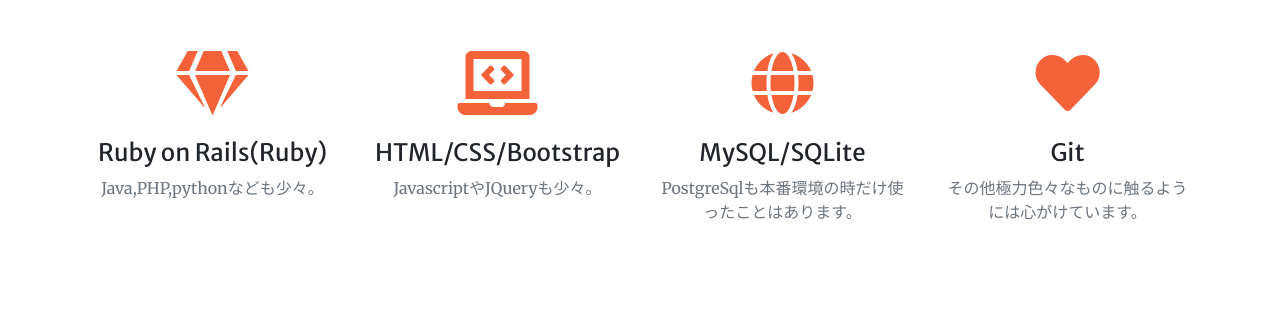
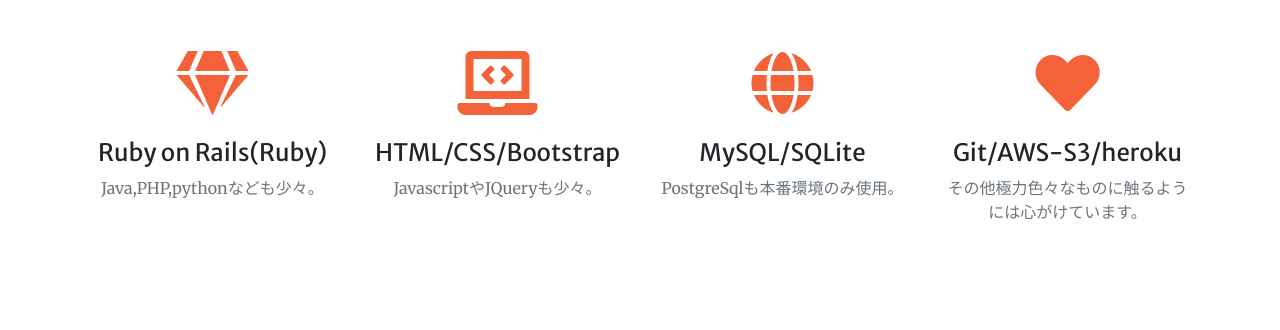
Before and after one commit to yuya1203/yuya1203.github.io, a website with bundled scripts: page index.html in a window 1280 px wide. Shown: the part 1516-1846 px from the top of the page. Built offline with nearby package versions, Linux system fonts and the light colour scheme.

Commit message:
微修正

```diff
--- a/index.html
+++ b/index.html
@@ -113,13 +113,13 @@
           <div class="mt-5">
             <i class="fas fa-4x fa-globe text-primary mb-4"></i>
             <h3 class="h4 mb-2">MySQL/SQLite</h3>
-            <p class="text-muted mb-0">PostgreSqlも本番環境の時だけ使ったことはあります。</p>
+            <p class="text-muted mb-0">PostgreSqlも本番環境のみ使用。</p>
           </div>
         </div>
         <div class="col-lg-3 col-md-6 text-center">
           <div class="mt-5">
             <i class="fas fa-4x fa-heart text-primary mb-4"></i>
-            <h3 class="h4 mb-2">Git</h3>
+            <h3 class="h4 mb-2">Git/AWS-S3/heroku</h3>
             <p class="text-muted mb-0">その他極力色々なものに触るようには心がけています。</p>
           </div>
         </div>
```
